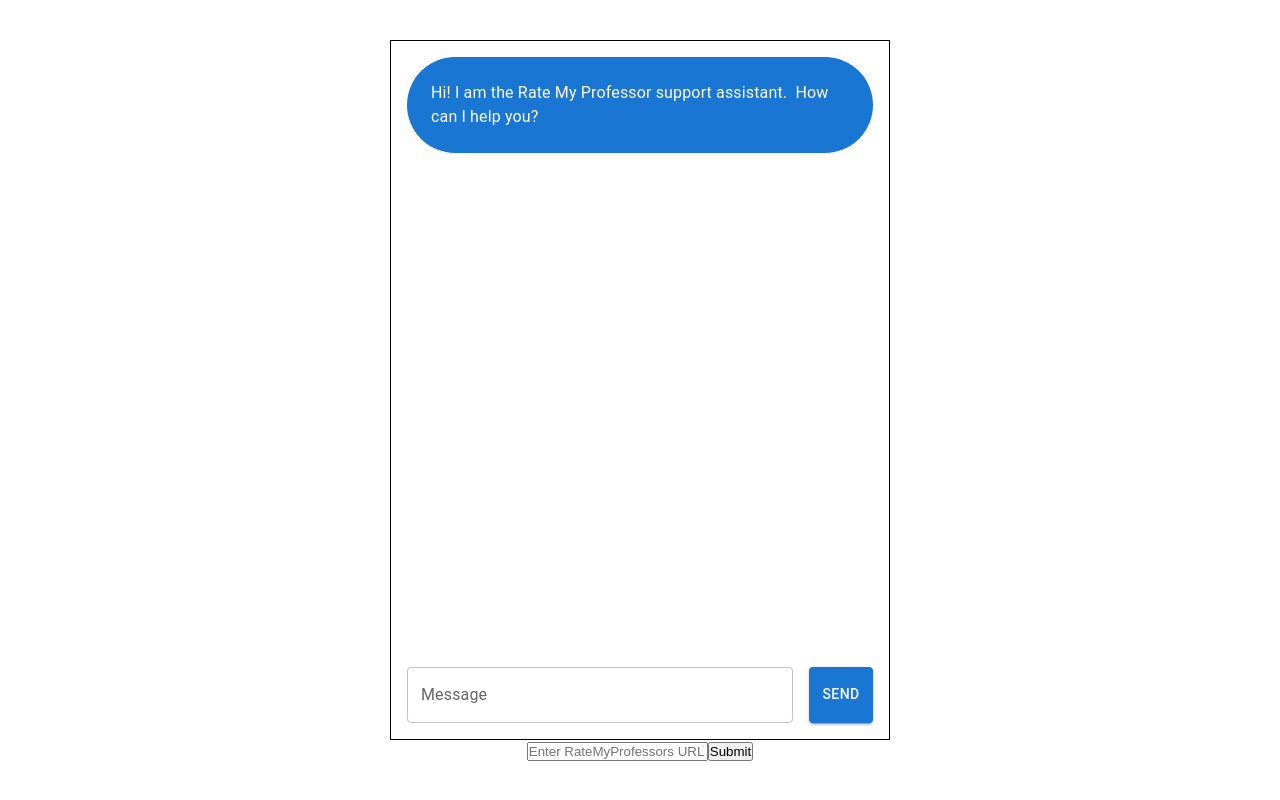
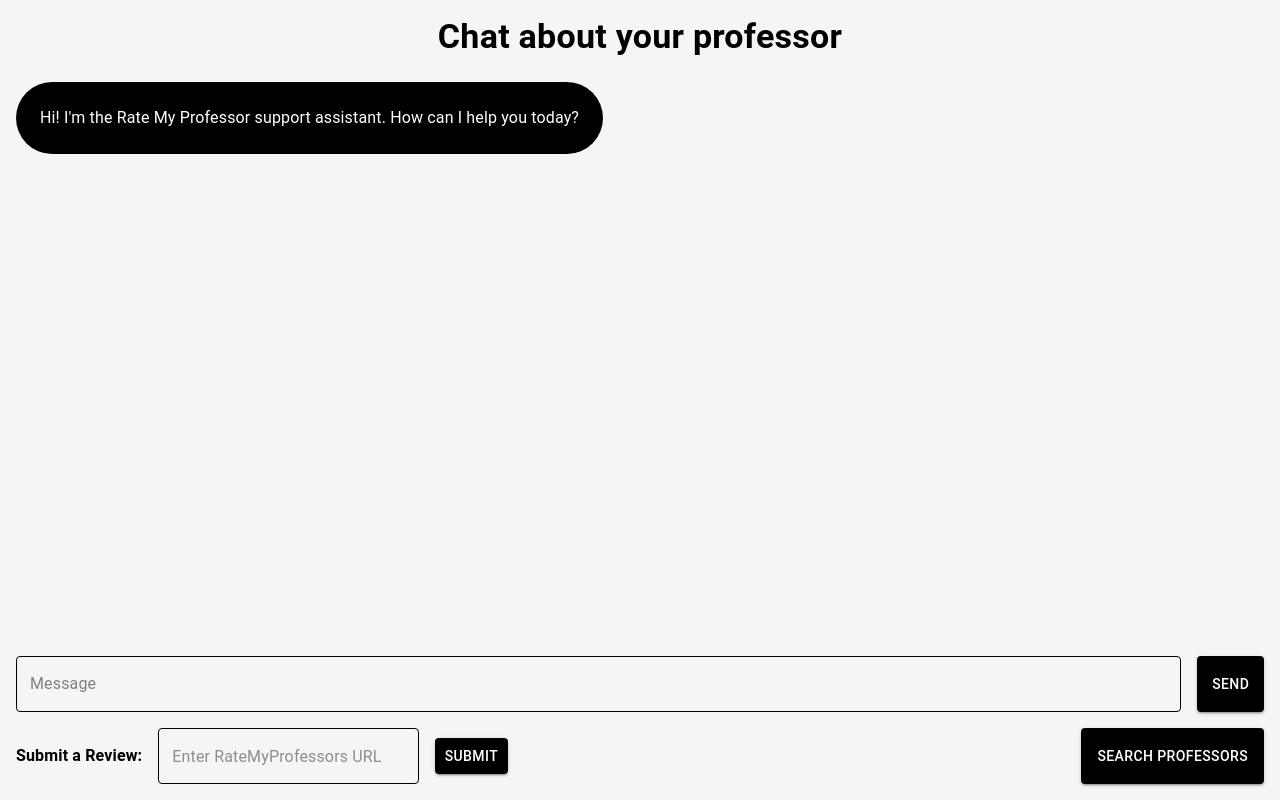
Before and after one commit to gitrlawton/ai-ratemyprofessor, a Next.js app: page / in a window 1280 px wide. Built offline with nearby package versions, Linux system fonts and the light colour scheme.

Commit message:
Updated main page.js's UI.

```diff
--- a/app/page.js
+++ b/app/page.js
@@ -1,66 +1,100 @@
 'use client' // This is because page.js is a client component since
              // we're using state variables.
 
-import { useState } from "react";
-import { Box, Stack, TextField, Button, Typography } from "@mui/material";
+import { createTheme, ThemeProvider } from '@mui/material/styles';
+import { Box, Button, Stack, TextField, Typography } from '@mui/material';
+import { useState } from 'react';
+import { useRouter } from 'next/navigation';
 import SubmitReviewPageForm from "@/components/SubmitReviewPageForm";
 
+
+const theme = createTheme({
+ palette: {
+   primary: {
+     main: '#000000', // Black
+   },
+   secondary: {
+     main: '#ffffff', // White
+   },
+   background: {
+     default: '#f5f5f5', // Light Gray for background
+   },
+   text: {
+     primary: '#ffffff', // White text on dark backgrounds
+     secondary: '#000000', // Black text on light backgrounds
+   },
+ },
+});
+
+
 export default function Home() {
+ const router = useRouter();
  const [messages, setMessages] = useState([
    {
-      role: "assistant",
-      content: "Hi! I am the Rate My Professor support assistant.  How can I help you?"
-    }
-  ])
+     role: 'assistant',
+     content: `Hi! I'm the Rate My Professor support assistant. How can I help you today?`,
+   },
+ ]);
+ const [message, setMessage] = useState('');
 
-  const [message, setMessage] = useState('')
+
  const sendMessage = async () => {
-    setMessages((messages) => [ // needs to be an array if we're going to use ...
-      // previous messages
+   setMessage('');
+   setMessages((messages) => [
      ...messages,
-      // new message
-      { role: "user", content: message},
-      { role: "assistant", content: ""}
-    ])
+     { role: 'user', content: message },
+     { role: 'assistant', content: '' },
+   ]);
 
-    // Reset the message.
-    setMessage('')
 
    const response = fetch('/api/chat', {
-      method: "POST",
+     method: 'POST',
      headers: {
-        "Content-Type": "application/json",
+       'Content-Type': 'application/json',
      },
-      body: JSON.stringify([...messages, {role: "user", content: message}])
+     body: JSON.stringify([...messages, { role: 'user', content: message }]),
    }).then(async (res) => {
-      const reader = res.body.getReader()
-      const decoder = new TextDecoder()
+     const reader = res.body.getReader();
+     const decoder = new TextDecoder();
+     let result = '';
 
-      let result = ''
-      return reader.read().then(function processText({done, value}) {
+
+     return reader.read().then(function processText({ done, value }) {
        if (done) {
-          return result
+         return result;
        }
-
-        const text = decoder.decode(value || new Uint8Array(), {stream: true})
-
+       const text = decoder.decode(value || new Uint8Array(), { stream: true });
        setMessages((messages) => {
-          let lastMessage = messages[messages.length - 1]
-          let otherMessages = messages.slice(0, messages.length - 1)
-
+         let lastMessage = messages[messages.length - 1];
+         let otherMessages = messages.slice(0, messages.length - 1);
          return [
            ...otherMessages,
-            {...lastMessage, content: lastMessage.content + text}
-          ]
-        })
+           { ...lastMessage, content: lastMessage.content + text },
 
-        return reader.read().then(processText)
-      })
-    })
+         ];
+       });
+
+       return reader.read().then(processText);
+     });
+   });
+ };
+
+
+ const handleKeyDown = (event) => {
+   if (event.key === 'Enter') {
+     event.preventDefault(); // Prevents the default action (e.g., form submission)
+     sendMessage();
    }
+ };
+
+
+ const handleSearch = () => {
+   router.push('/search');
+ };
 
 
  return (
+   <ThemeProvider theme={theme}>
      <Box
        width="100vw"
        height="100vh"
@@ -68,17 +102,29 @@
        flexDirection="column"
        justifyContent="center"
        alignItems="center"
+       bgcolor={theme.palette.background.default} // Background color
+       p={2} // Padding for better spacing
      >
+       <Typography
+         variant="h4"
+         component="h1"
+         gutterBottom
+         color={theme.palette.text.secondary}
+         mb={3} // Margin-bottom for spacing from chat area
+         sx={{ fontWeight: 'bold' }} // Makes the text bold
+       >
+         Chat about your professor
+       </Typography>
+
+
        <Stack
-        direction="column"
-        width="500px"
-        height="700px"
-        border="1px solid black"
-        p={2}
+         direction={'column'}
+         width="100%" // Full width
+         height="calc(100% - 128px)" // Full height minus search bar height and heading
          spacing={3}
        >
          <Stack
-          direction="column"
+           direction={'column'}
            spacing={2}
            flexGrow={1}
            overflow="auto"
@@ -89,18 +135,22 @@
                key={index}
                display="flex"
                justifyContent={
-                message.role === "assistant" ? "flex-start" : "flex-end"
+                 message.role === 'assistant' ? 'flex-start' : 'flex-end'
                }
+               sx={{ width: '100%' }}
              >
                <Box
                  bgcolor={
-                  message.role === "assistant" ? "primary.main" : "secondary.main"
+                   message.role === 'assistant'
+                     ? theme.palette.primary.main // Black
+                     : theme.palette.secondary.main // White
                  }
-                color="white"
+                 color={message.role === 'assistant' ? theme.palette.text.primary : theme.palette.text.secondary} // Alternate text color
                  borderRadius={16}
                  p={3}
+                 maxWidth="75%" // Limiting width of the messages
+                 sx={{ wordBreak: 'break-word' }} // Ensure long words break and don't overflow
                >
-                {/** Display the message. */}
                  <Typography
                    component="div"
                    style={{ whiteSpace: 'pre-wrap' }}
@@ -111,29 +161,66 @@
              </Box>
            ))}
          </Stack>
-        <Stack
-          direction="row"
-          spacing={2}
-        >
+
+
+         <Stack direction={'row'} spacing={2}>
            <TextField
              label="Message"
              fullWidth
              value={message}
-            onChange={(e) => {
-              setMessage(e.target.value)
+             onChange={(e) => setMessage(e.target.value)}
+             onKeyDown={handleKeyDown}
+             sx={{
+               '& .MuiInputLabel-root': {
+                 color: '#7f7f7f', // Makes the label transparent
+               },
+               '& .MuiInputBase-root': {
+                 color: '#000000',
+                 backgroundColor: '#f5f5f5', // Grey background for the message field
+               },
+               '& .MuiOutlinedInput-root': {
+                 '& fieldset': {
+                   borderColor: '#000000', // Default border color
+                 },
+                 '&:hover fieldset': {
+                   borderColor: '#000000', // Border color on hover
+                 },
+                 '&.Mui-focused fieldset': {
+                   borderColor: '#000000', // Border color when focused
+                 },
+               },
              }}
            />
-          <Button
-            variant="contained"
-            onClick={sendMessage}
-          >
+           <Button variant="contained" onClick={sendMessage}>
              Send
            </Button>
          </Stack>
        </Stack>
-      <Box>
+
+
+       <Stack
+         direction={'row'}
+         spacing={2}
+         mt={2} // Margin-top for spacing from chat area
+         justifyContent="space-between"
+         width="100%"
+
+       >
          <SubmitReviewPageForm />
+         <Button
+          variant="contained"
+          onClick={handleSearch}
+          sx={{
+            whiteSpace: 'normal',  // Allow the text to wrap
+            wordWrap: 'break-word', // Break long words if necessary
+            textAlign: 'center',   // Center-align the text
+            minWidth: '120px'
+          }}
+          >
+           Search Professors
+         </Button>
+       </Stack>
      </Box>
-    </Box>
+   </ThemeProvider>
  );
 }
--- a/components/SubmitReviewPageForm.js
+++ b/components/SubmitReviewPageForm.js
@@ -1,4 +1,23 @@
 import { useState } from 'react';
+import { Box, TextField, Button, Typography, createTheme, ThemeProvider } from '@mui/material';
+
+const theme = createTheme({
+  palette: {
+    primary: {
+      main: '#000000', // Black
+    },
+    secondary: {
+      main: '#ffffff', // White
+    },
+    background: {
+      default: '#f5f5f5', // Light Gray for background
+    },
+    text: {
+      primary: '#ffffff', // White text on dark backgrounds
+      secondary: '#000000', // Black text on light backgrounds
+    },
+  },
+});
 
 function SubmitReviewPageForm() {
   const [url, setUrl] = useState('');
@@ -12,7 +31,6 @@
         headers: {
           'Content-Type': 'application/json'
         },
-        // Send the url to the API route.
         body: JSON.stringify({ url: url }),
       });
       const data = await response.json();
@@ -24,15 +42,69 @@
   };
 
   return (
-    <form onSubmit={handleSubmit}>
-      <input
-        type="text"
-        placeholder="Enter RateMyProfessors URL"
-        value={url}
-        onChange={(e) => setUrl(e.target.value)}
-      />
-      <button type="submit">Submit</button>
-    </form>
+    <ThemeProvider theme={theme}>
+      <Box
+        component="form"
+        onSubmit={handleSubmit}
+        sx={{
+          display: 'flex',
+          flexDirection: 'row',
+          alignItems: 'center',
+          bgcolor: theme.palette.background.default,
+          gap: 2, // Add space between elements
+        }}
+      >
+        <Typography
+          variant="body1"
+          component="label"
+          color={theme.palette.text.secondary}
+          sx={{ fontWeight: 'bold', whiteSpace: 'nowrap' }}
+        >
+          Submit a Review:
+        </Typography>
+        <TextField
+          placeholder="Enter RateMyProfessors URL"
+          value={url}
+          onChange={(e) => setUrl(e.target.value)}
+          sx={{
+            width: '70%',
+            flexGrow: 1, // Allow the TextField to grow and fill available space
+            '& .MuiInputLabel-root': {
+              color: '#7f7f7f',
+            },
+            '& .MuiInputBase-root': {
+              color: '#000000',
+              backgroundColor: '#f5f5f5',
+            },
+            '& .MuiOutlinedInput-root': {
+              '& fieldset': {
+                borderColor: '#000000',
+              },
+              '&:hover fieldset': {
+                borderColor: '#000000',
+              },
+              '&.Mui-focused fieldset': {
+                borderColor: '#000000',
+              },
+            },
+          }}
+        />
+        <Button
+          type="submit"
+          variant="contained"
+          sx={{
+            bgcolor: theme.palette.primary.main,
+            color: theme.palette.text.primary,
+            '&:hover': {
+              bgcolor: theme.palette.primary.dark,
+            },
+            whiteSpace: 'nowrap', // Prevent button text from wrapping
+          }}
+        >
+          Submit
+        </Button>
+      </Box>
+    </ThemeProvider>
   );
 }
 
```
Also changed, not shown: app/page1.js (added, +139 -0 lines), components/SubmitReviewPageForm1.js (added, +39 -0 lines). Lines whose indentation alone changed are shown as unchanged.
